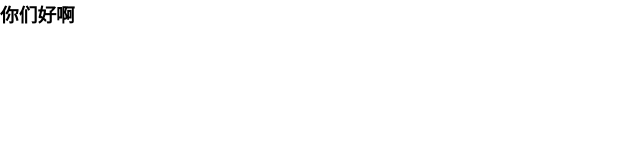
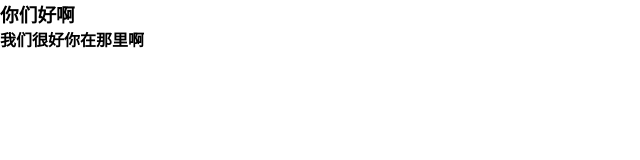
Before and after one commit to axin9527/020, a plain HTML site: page widget/html/imain.html in a window 1280 px wide. Shown: the whole page, without its empty margins (0-640 px from the left). Drawn offline with Linux system fonts and the light colour scheme; files that its build step writes are made by us from their sources; files whose address does not match are found by name.

Commit message:
commit message

```diff
--- a/widget/html/imain.html
+++ b/widget/html/imain.html
@@ -13,6 +13,7 @@
 </head>
 <body>
     <h3>你们好啊</h3>
+    <h4>我们很好你在那里啊</h4>
 </body>
 <script type="text/javascript" src="api.js"></script>
 <script type="text/javascript">
```
